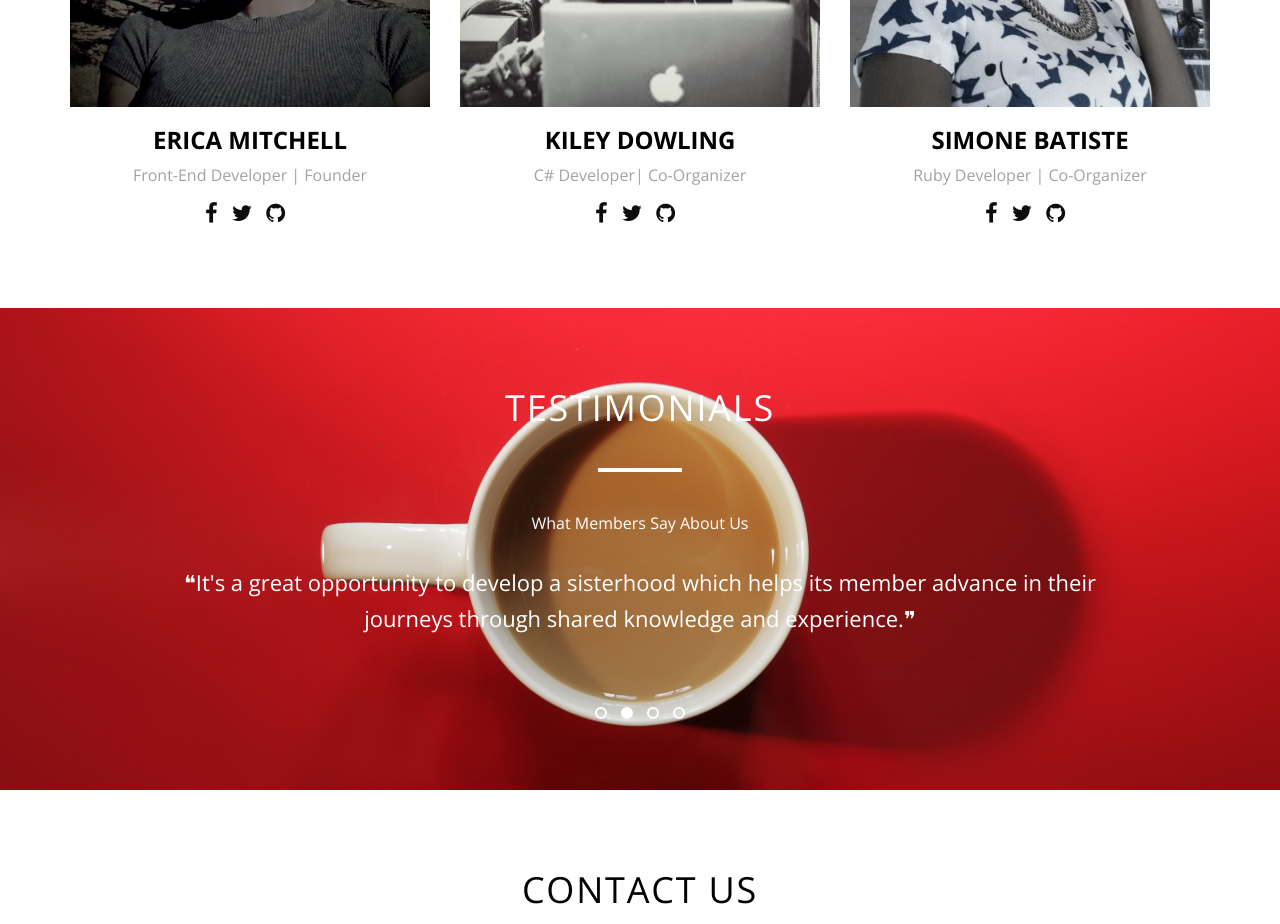
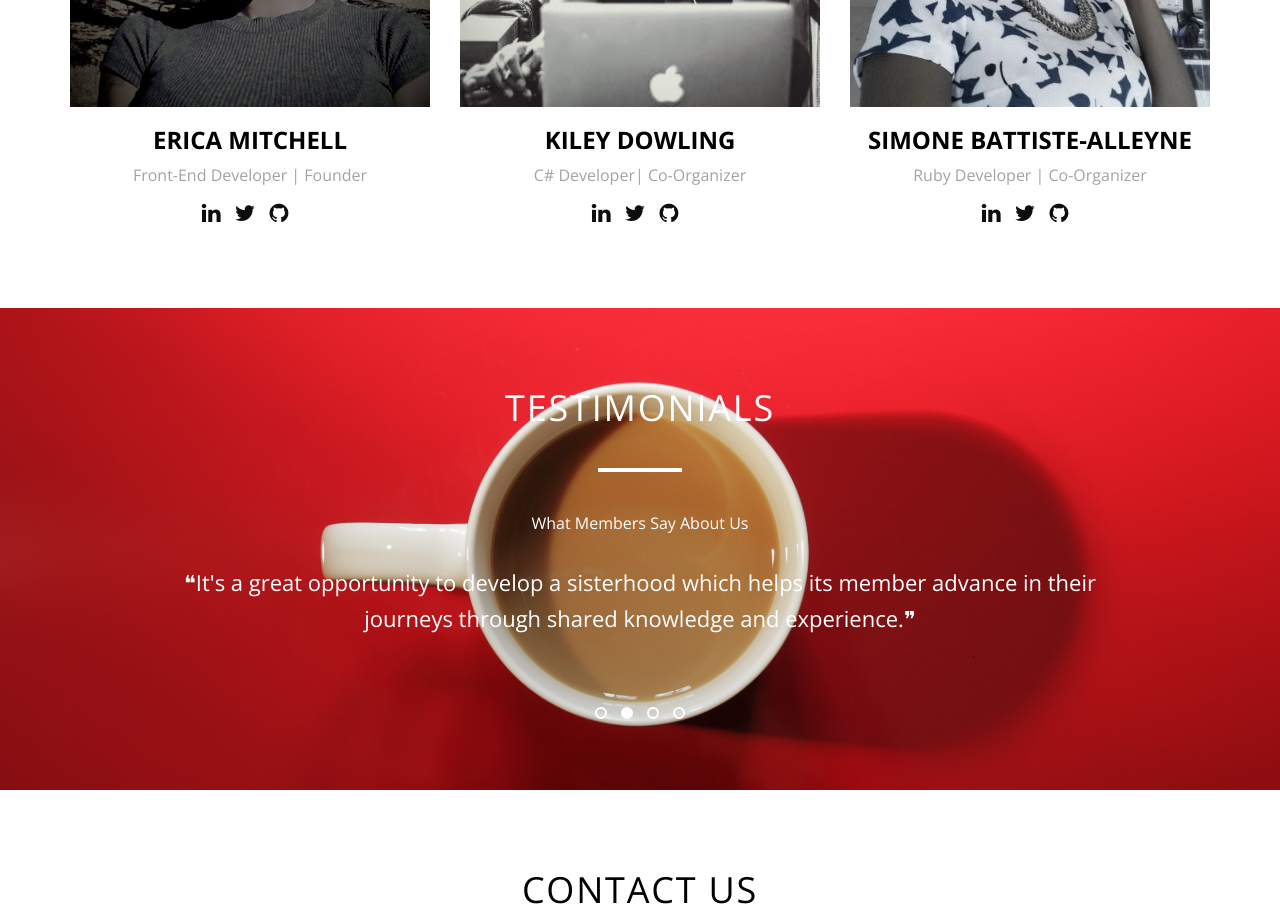
Before and after one commit to blackGirlsCode/blackGirlsCode.github.io, a plain HTML site: page index.html in a window 1280 px wide. Shown: the part 3740-4664 px from the top of the page. Drawn offline with nearby package versions, Linux system fonts and the light colour scheme; some packages are replaced by stand-ins of ours.

Commit message:
social media link fix

```diff
--- a/index.html
+++ b/index.html
@@ -66,8 +66,8 @@
                     </div>
                     <div class="social-media hidden-sm hidden-xs">
                         <ul class="nav navbar-nav">
-                            <li><a href="#"><i class="fa fa-twitter"></i></a></li>
-                            <li><a href="#"><i class="fa fa-github"></i></a></li>
+                            <li><a href="https://twitter.com/blackGirlsCode2"><i class="fa fa-twitter"></i></a></li>
+                            <li><a href="https://github.com/blackGirlsCode"><i class="fa fa-github"></i></a></li>
 
                         </ul>
                     </div>
@@ -383,9 +383,9 @@
                         <h4>Erica Mitchell</h4>
                         <p>Front-End Developer | Founder</p>
                         <div class="team-social-icons">
-                            <a href="#"><i class="fa fa-facebook"></i></a>
-                            <a href="#"><i class="fa fa-twitter"></i></a>
-                            <a href="#"><i class="fa fa-github"></i></a>
+                            <a href="https://linkedin.com/in/ericadaniellmitchell"><i class="fa fa-linkedin"></i></a>
+                            <a href="https://twitter.com/duggiemitchell"><i class="fa fa-twitter"></i></a>
+                            <a href="https://github.com/duggiemitchell"><i class="fa fa-github"></i></a>
                         </div>
                     </div>
                 </div>
@@ -395,21 +395,21 @@
                         <h4>Kiley Dowling</h4>
                         <p>C# Developer| Co-Organizer</p>
                         <div class="team-social-icons">
-                            <a href="#"><i class="fa fa-facebook"></i></a>
-                            <a href="#"><i class="fa fa-twitter"></i></a>
-                            <a href="#"><i class="fa fa-github"></i></a>
+                            <a href="https://www.linkedin.com/in/kileydowling"><i class="fa fa-linkedin"></i></a>
+                            <a href="https://twitter.com/"><i class="fa fa-twitter"></i></a>
+                            <a href="https://github.com/https://github.com/KileyDowling"><i class="fa fa-github"></i></a>
                         </div>
                     </div>
                 </div>
                 <div class="col-md-4">
                     <div class="team">
                         <img class="img-responsive center-block" src="img/team/simone.jpg" alt="3">
-                        <h4>Simone Batiste</h4>
+                        <h4>Simone Battiste-Alleyne</h4>
                         <p>Ruby Developer | Co-Organizer</p>
                         <div class="team-social-icons">
-                            <a href="#"><i class="fa fa-facebook"></i></a>
-                            <a href="#"><i class="fa fa-twitter"></i></a>
-                            <a href="#"><i class="fa fa-github"></i></a>
+                            <a href="https://www.linkedin.com/in/technicalrecruiter88"><i class="fa fa-linkedin"></i></a>
+                            <a href="https://twitter.com/blakgrad"><i class="fa fa-twitter"></i></a>
+                            <a href="https://github.com/softe1988"><i class="fa fa-github"></i></a>
                         </div>
                     </div>
                 </div>
@@ -484,8 +484,8 @@
         <div class="container">
             <h1>blackGirlsCode(2)</h1>
             <div class="social">
-                <a href="#"><i class="fa fa-twitter fa-2x"></i></a>
-                <a href="#"><i class="fa fa-github fa-2x"></i></a>
+                <a href="https://twitter.com/blackgirlscode2"><i class="fa fa-twitter fa-2x"></i></a>
+                <a href="http://github.com/blackgirlscode"><i class="fa fa-github fa-2x"></i></a>
             </div>
             <h6>&copy; 2016 | bGC(2) Charlotte</h6>
         </div>
```
